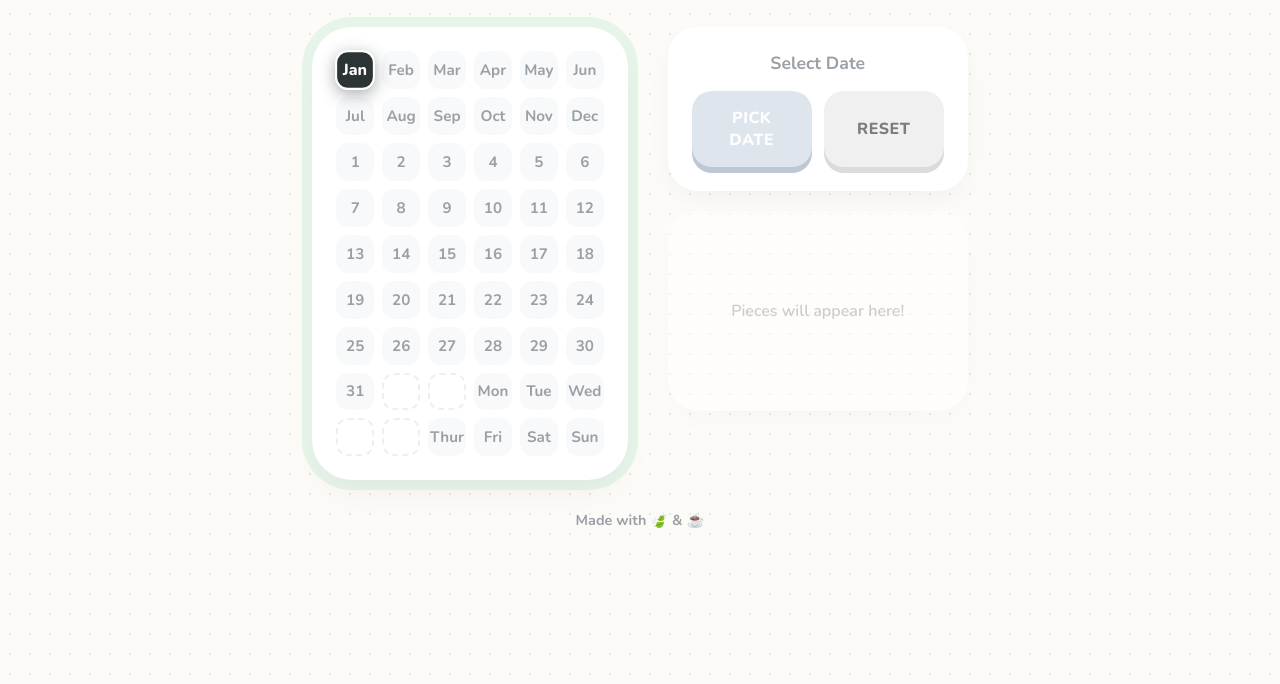
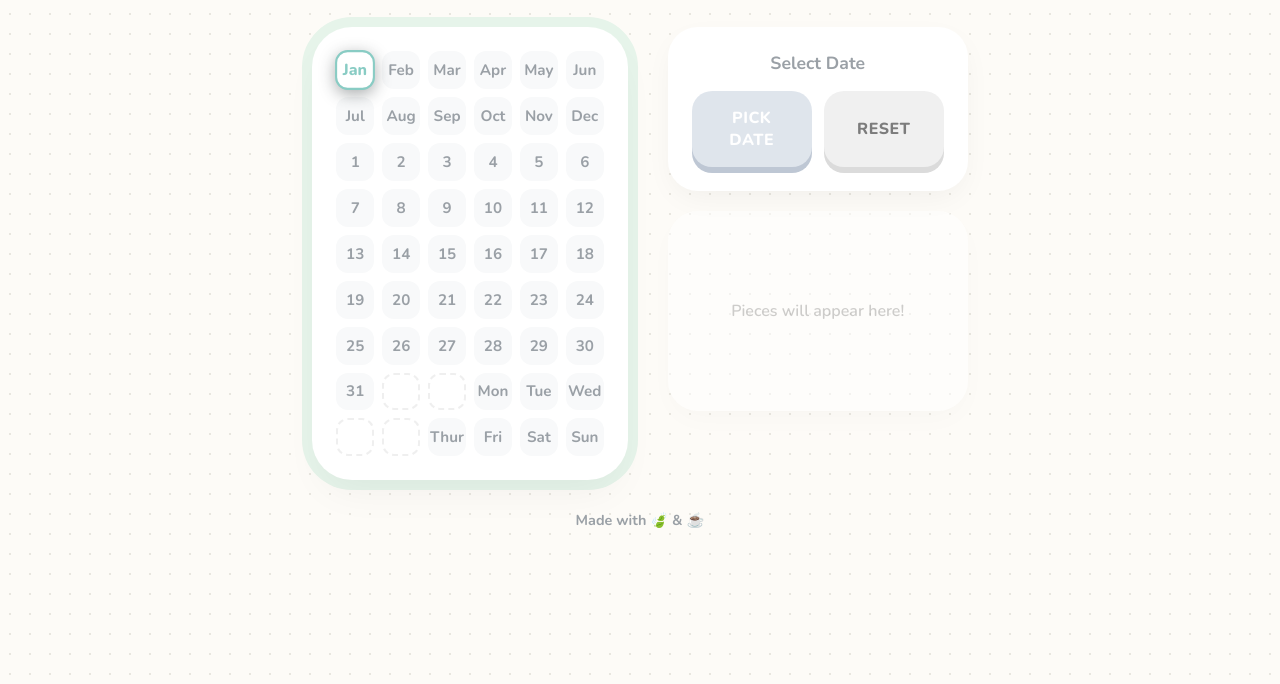
Before and after one commit to lmsam/puzzle-a-day-solver, a website: page public/index.html in a window 1280 px wide. Both pictures are taken after a click on the element "Jan". Shown: the part 116-800 px from the top of the page. Drawn offline with nearby package versions, Linux system fonts and the light colour scheme.

```diff
--- a/public/style.css
+++ b/public/style.css
@@ -145,11 +145,11 @@
 }
 
 .cell.selected {
-    background-color: #2D3436; /* Dark Charcoal for high contrast */
-    color: #fff;
+    background-color: #fff; /* Dark Charcoal for high contrast */
+    color: #89CCC4;
     transform: scale(1.05);
     box-shadow: 0 4px 15px rgba(45, 52, 54, 0.4);
-    border: 2px solid #fff;
+    border: 2px solid #89CCC4;
     z-index: 20;
     font-weight: 800;
 }
--- a/pure-frontend/style.css
+++ b/pure-frontend/style.css
@@ -145,11 +145,11 @@
 }
 
 .cell.selected {
-    background-color: #2D3436; /* Dark Charcoal for high contrast */
-    color: #fff;
+    background-color: #fff; /* Dark Charcoal for high contrast */
+    color: #89CCC4;
     transform: scale(1.05);
     box-shadow: 0 4px 15px rgba(45, 52, 54, 0.4);
-    border: 2px solid #fff;
+    border: 2px solid #89CCC4;
     z-index: 20;
     font-weight: 800;
 }
```
Also changed, not shown: .github/workflows/deploy.yml (added), README.md.
